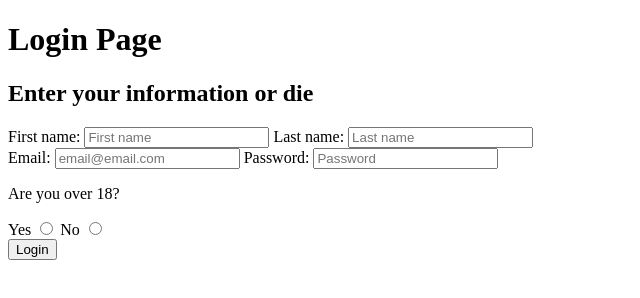
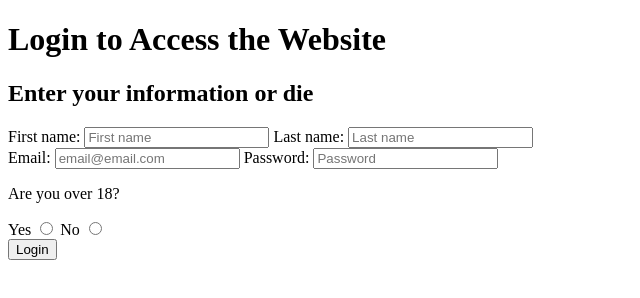
Before and after one commit to Vicillian/SteveWright, a plain HTML site: page form.html in a window 1280 px wide. Shown: the whole page, without its empty margins (0-640 px from the left). Drawn offline with Linux system fonts and the light colour scheme.

Commit message:
Changes to the Form Page

```diff
--- a/form.html
+++ b/form.html
@@ -7,7 +7,7 @@
         <title>FormTimeUwU</title>
     </head>
     <body>
-        <h1>Login Page</h1>
+        <h1>Login to Access the Website</h1>
         <h2>Enter your information or die</h2>
         <form method="get">
             <label for="first">First name:</label>
```
